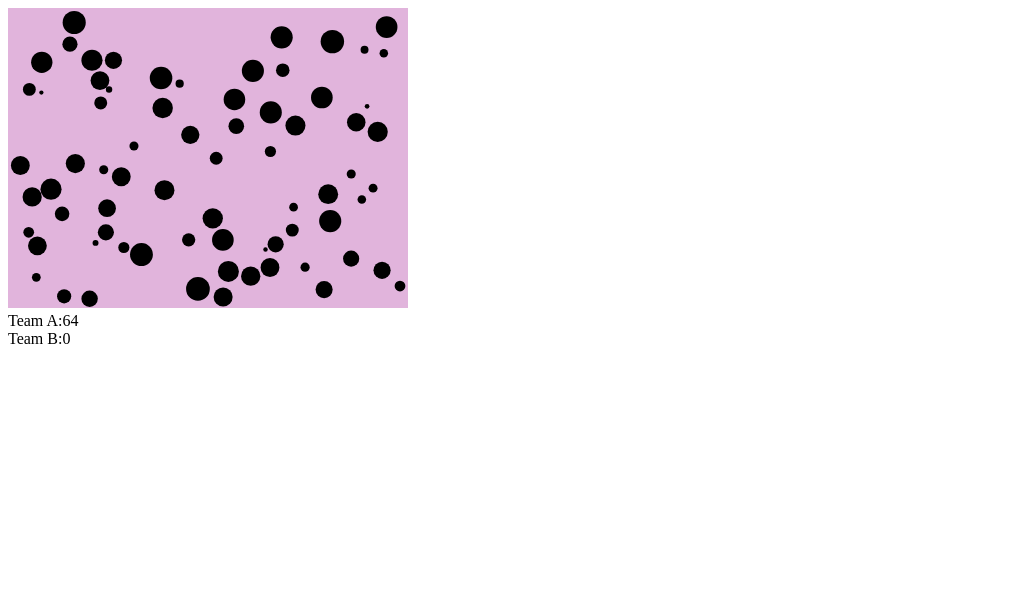
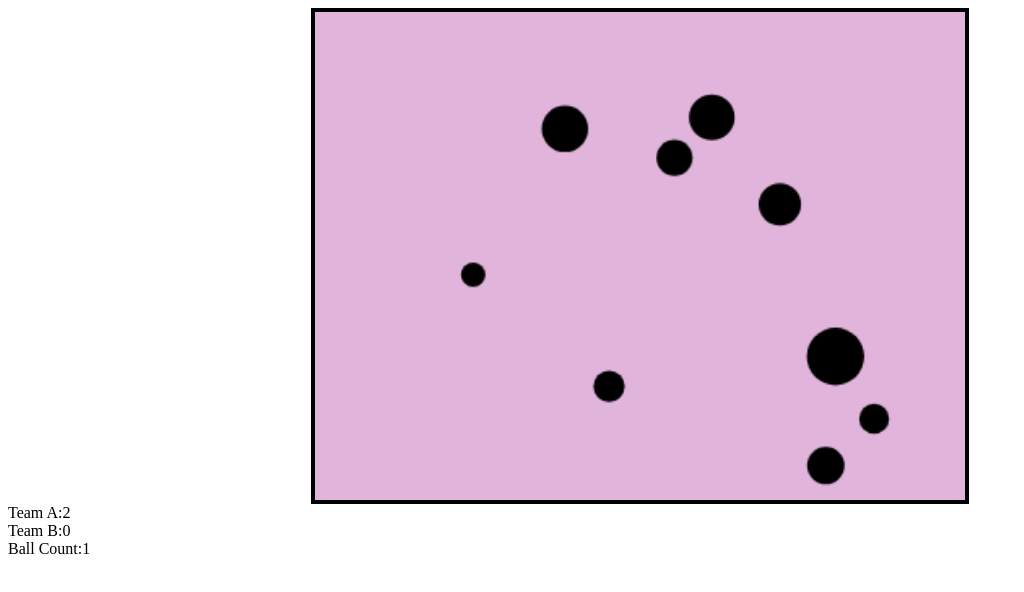
Before and after one commit to kevintinker/03winter, a plain HTML site: page index.html in a window 1280 px wide. Shown: the whole page, without its empty margins (0-1024 px from the left). Drawn offline with nearby package versions, Linux system fonts and the light colour scheme.

Commit message:
Update index.html

```diff
--- a/index.html
+++ b/index.html
@@ -7,7 +7,7 @@
   <meta charset="UTF-8">
   <link rel="shortcut icon" type="image/x-icon" href="https://production-assets.codepen.io/assets/favicon/favicon-8ea04875e70c4b0bb41da869e81236e54394d63638a1ef12fa558a4a835f1164.ico" />
   <link rel="mask-icon" type="" href="https://production-assets.codepen.io/assets/favicon/logo-pin-f2d2b6d2c61838f7e76325261b7195c27224080bc099486ddd6dccb469b8e8e6.svg" color="#111" />
-  <title>CodePen - 10winter</title>
+  <title>CodePen - 11awinter</title>
 
 
 
@@ -15,7 +15,14 @@
       <style>
       #myCanvas{
   background:rgb(225,180,220);
+   padding-left: 0;
+    padding-right: 0;
+    margin-left: auto;
+    margin-right: auto;
+    display: block;
+    width: 650px;
 }
+
     </style>
 
 
@@ -26,10 +33,11 @@
 
 <body translate="no" >
 
-  <canvas id="myCanvas" width=400 height=300></canvas>
+  <canvas id="myCanvas" width=400 height=300 style="border:4px solid #000000;"></canvas>
 
 <div>Team A:<span id="scoreA">0</span></div>
 <div>Team B:<span id="scoreB">0</span></div>
+<div>Ball Count:<span id="ballsAlive">0</span></div>
 
   <script src='https://cdnjs.cloudflare.com/ajax/libs/jquery/3.2.1/jquery.min.js'></script>
 
@@ -42,21 +50,34 @@ function makeBalls(n) {
   for (i = 0; i < n; i++) {
     var ball = {};
     ball.alive = true;
-    ball.r = Math.random() * 10 + 2;
+    ball.r = Math.random() * 10 + 5;
     ball.x = Math.random() * (c.width - ball.r * 2) + ball.r;
     ball.y = Math.random() * (c.height - ball.r * 2) + ball.r;
     balls.push(ball);
   }
 }
-makeBalls(100);
+makeBalls(10);
 //console.log(balls);
 function update() {
   ctx.clearRect(0, 0, c.width, c.height);
   for (i = 0; i < balls.length; i++) {
-    if(balls[i].alive == false) continue;
+    if (balls[i].alive == false) continue;
     ctx.beginPath();
     ctx.arc(balls[i].x, balls[i].y, balls[i].r, 0, 2 * Math.PI);
     ctx.fill();
+  }
+}
+
+function ballsAlive(){
+  var total=0
+  for (i = 0; i < balls.length; i++){
+    if(balls[i].alive){
+      total+=1;
+    }
+   $("#ballsAlive").text(total);
+    if(total){
+      total=0
+    }
   }
 }
 
@@ -72,15 +93,17 @@ function checkCollision() {
       //console.log(d,balls[i].r + balls[j].r);
 
       if (d < balls[i].r + balls[j].r) {
-        if(balls[i].r < balls[j].r){
-          balls[i].alive = false;
-          if(balls[i].r>balls[j].r){
-            balls[i].r+balls[j].r;
+        if (balls[i].r < balls[j].r) {
+          if (balls[i].alive == true) {
+            balls[j].r += Math.sqrt(balls[i].r);
+            balls[i].alive = false;
           }
-        } else
-          {
+        } else {
+          if (balls[j].alive == true) {
+            balls[i].r += Math.sqrt(balls[j].r);
             balls[j].alive = false;
           }
+        }
         hitcount = hitcount + 1;
         hits = $("#scoreA").text();
         hits = hits * 1 + 1;
@@ -88,6 +111,8 @@ function checkCollision() {
       }
     }
   }
+ ballsAlive();
+
   update();
 }
 
@@ -96,18 +121,18 @@ $("body").keydown(onKeyDown);
 function onKeyDown(e) {
   console.log(e.key);
   if (e.key == "w") {
-    balls[0].y -= 1;
+    balls[0].y -= 2;
   }
   if (e.key == "s") {
-    balls[0].y += 1;
+    balls[0].y += 2;
   }
 
   if (e.key == "a") {
-    balls[0].x -= 1;
+    balls[0].x -= 2;
   }
 
   if (e.key == "d") {
-    balls[0].x += 1;
+    balls[0].x += 2;
   }
   checkCollision();
   update();
```
